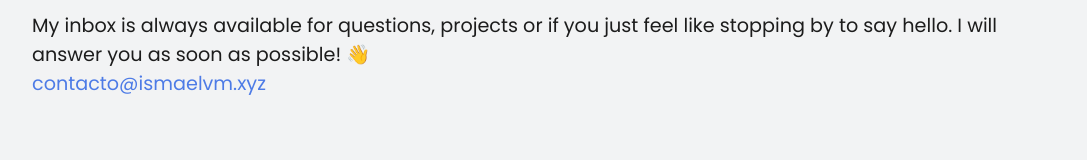
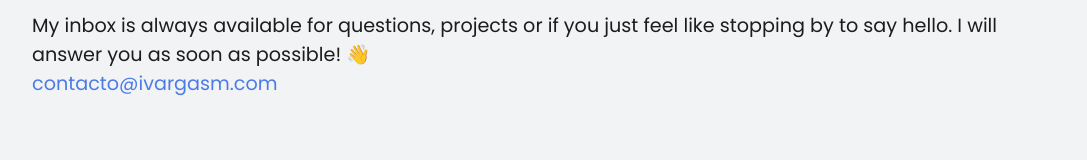
Before and after one commit to ivargasm/ismaelvm, a React (Vite) app: page / in a window 1280 px wide. Shown: the part 2760-2920 px from the top of the page, without its empty margins (96-1183 px from the left). Built offline with nearby package versions, Linux system fonts and the light colour scheme.

Commit message:
Actualizacion de email

```diff
--- a/public/language.json
+++ b/public/language.json
@@ -9,7 +9,7 @@
         "msg": "Soy un apasionado por la tecnología, me gusta aprender cosas que tengan relevación con el desarrollo web, base de datos, redes, programación. Al ser temas que me gustan la curva de aprendizaje es muy rápida. Un deporte que me apasiona tanto como la tecnología es el TaeKownDo, tengo el grado de Cinta Negra 1er Dan, sigo practicando el deporte y también practico la docencia del mismo.",
         "p_msg": "Estos son algunos de los proyectos que he realizado",
         "c_msg": "Mi bandeja de correo está siempre disponible para consultas, proyectos o si simplemente si tinenes ganas pasar a saludar. ¡Te responderé lo antes posible! 👋",
-        "c_mail": "contacto@ismaelvm.xyz"
+        "c_mail": "contacto@ivargasm.com"
     },
     "en": {
         "name": "Ismael",
@@ -21,6 +21,6 @@
         "msg": "I am passionate about technology, I like to learn things that have relevance with web development, databases, networks, programming. Being subjects that I like the learning curve is very fast. A sport that I am as passionate about as technology is TaeKownDo, I have the degree of Black Belt 1st Dan, I continue practicing the sport and I also practice teaching it.",
         "p_msg": "These are some of my projects that I have done",
         "c_msg": "My inbox is always available for questions, projects or if you just feel like stopping by to say hello. I will answer you as soon as possible! 👋",
-        "c_mail": "contacto@ismaelvm.xyz"
+        "c_mail": "contacto@ivargasm.com"
     }
 }
--- a/src/components/Contact.jsx
+++ b/src/components/Contact.jsx
@@ -4,7 +4,7 @@ export const Contact = ({esen}) => {
         <section className="contact-me" id="contact">
             <p className="contact-title title">{esen.contact}</p>
             <p className="contact-message">
-                {esen.c_msg} <br /> <a href="mailto:contacto@ismaelvm.xyz">{esen.c_mail}</a>
+                {esen.c_msg} <br /> <a href="mailto:contacto@ivargasm.com">{esen.c_mail}</a>
             </p>
         </section>
     )
```
